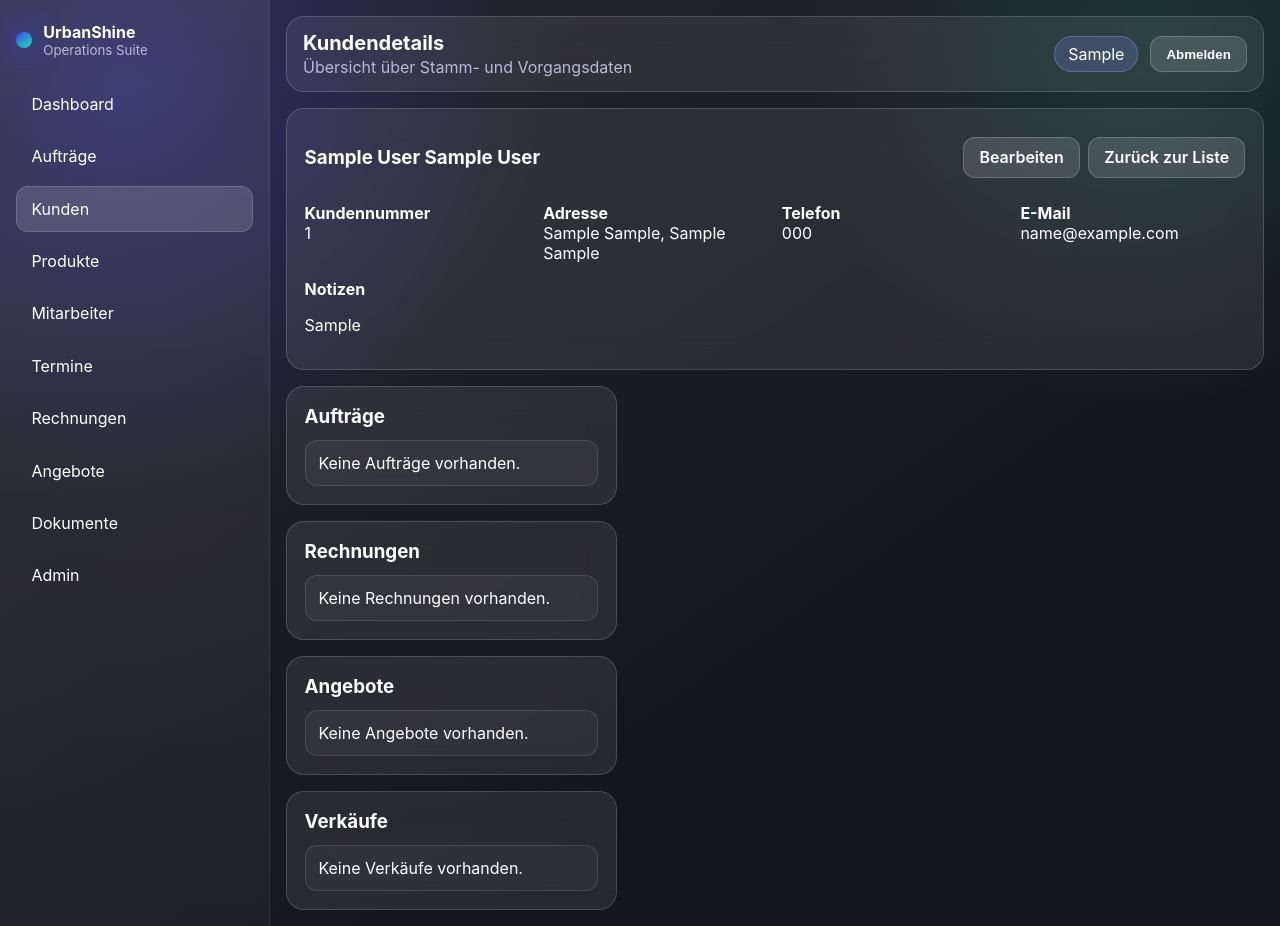
After one commit to uniquetesla/urbanshine_app, a Django app: page /kunden/1/ in a window 1280 px wide. The commit adds this page. Run offline with Django 5.2, Linux system fonts and the light colour scheme; a user stored in the database is signed in; tables that the repository leaves empty hold one stand-in row (values such as "Sample post").

Commit message:
Implementiere vollständiges Kundenmodul mit CRUD und Suche

```diff
--- /dev/null
+++ b/apps/customers/models.py
@@ -0,0 +1,36 @@
+from django.db import models
+from django.db.models import Max
+
+
+class Customer(models.Model):
+    kundennummer = models.PositiveIntegerField(
+        unique=True,
+        editable=False,
+        db_index=True,
+        verbose_name="Kundennummer",
+    )
+    vorname = models.CharField(max_length=120, verbose_name="Vorname")
+    nachname = models.CharField(max_length=120, verbose_name="Nachname")
+    strasse = models.CharField(max_length=255, verbose_name="Straße")
+    hausnummer = models.CharField(max_length=20, verbose_name="Hausnummer")
+    plz = models.CharField(max_length=10, verbose_name="PLZ")
+    ort = models.CharField(max_length=120, verbose_name="Ort")
+    telefon = models.CharField(max_length=50, blank=True, verbose_name="Telefon")
+    email = models.EmailField(blank=True, verbose_name="E-Mail")
+    notizen = models.TextField(blank=True, verbose_name="Notizen")
+    created_at = models.DateTimeField(auto_now_add=True)
+    updated_at = models.DateTimeField(auto_now=True)
+
+    class Meta:
+        ordering = ["nachname", "vorname"]
+        verbose_name = "Kunde"
+        verbose_name_plural = "Kunden"
+
+    def __str__(self):
+        return f"{self.kundennummer} · {self.vorname} {self.nachname}"
+
+    def save(self, *args, **kwargs):
+        if not self.kundennummer:
+            last_number = Customer.objects.aggregate(last=Max("kundennummer"))["last"] or 0
+            self.kundennummer = last_number + 1
+        super().save(*args, **kwargs)
--- /dev/null
+++ b/apps/customers/urls.py
@@ -0,0 +1,19 @@
+from django.urls import path
+
+from .views import (
+    CustomerCreateView,
+    CustomerDeleteView,
+    CustomerDetailView,
+    CustomerListView,
+    CustomerUpdateView,
+)
+
+app_name = "customers"
+
+urlpatterns = [
+    path("", CustomerListView.as_view(), name="customer_list"),
+    path("neu/", CustomerCreateView.as_view(), name="customer_create"),
+    path("<int:pk>/", CustomerDetailView.as_view(), name="customer_detail"),
+    path("<int:pk>/bearbeiten/", CustomerUpdateView.as_view(), name="customer_update"),
+    path("<int:pk>/loeschen/", CustomerDeleteView.as_view(), name="customer_delete"),
+]
--- /dev/null
+++ b/apps/customers/views.py
@@ -0,0 +1,79 @@
+from django.contrib import messages
+from django.contrib.auth.mixins import LoginRequiredMixin
+from django.db.models import Q
+from django.urls import reverse_lazy
+from django.views.generic import CreateView, DeleteView, DetailView, ListView, UpdateView
+
+from .forms import CustomerForm
+from .models import Customer
+
+
+class CustomerListView(LoginRequiredMixin, ListView):
+    model = Customer
+    template_name = "customers/customer_list.html"
+    context_object_name = "customers"
+
+    def get_queryset(self):
+        queryset = Customer.objects.order_by("kundennummer")
+        query = self.request.GET.get("q", "").strip()
+        if query:
+            queryset = queryset.filter(
+                Q(kundennummer__icontains=query)
+                | Q(vorname__icontains=query)
+                | Q(nachname__icontains=query)
+                | Q(ort__icontains=query)
+                | Q(email__icontains=query)
+                | Q(telefon__icontains=query)
+            )
+        return queryset
+
+    def get_context_data(self, **kwargs):
+        context = super().get_context_data(**kwargs)
+        context["query"] = self.request.GET.get("q", "").strip()
+        return context
+
+
+class CustomerCreateView(LoginRequiredMixin, CreateView):
+    model = Customer
+    form_class = CustomerForm
+    template_name = "customers/customer_form.html"
+    success_url = reverse_lazy("customers:customer_list")
+
+    def form_valid(self, form):
+        messages.success(self.request, "Kunde wurde erfolgreich angelegt.")
+        return super().form_valid(form)
+
+
+class CustomerUpdateView(LoginRequiredMixin, UpdateView):
+    model = Customer
+    form_class = CustomerForm
+    template_name = "customers/customer_form.html"
+    success_url = reverse_lazy("customers:customer_list")
+
+    def form_valid(self, form):
+        messages.success(self.request, "Kunde wurde erfolgreich bearbeitet.")
+        return super().form_valid(form)
+
+
+class CustomerDeleteView(LoginRequiredMixin, DeleteView):
+    model = Customer
+    template_name = "customers/customer_confirm_delete.html"
+    success_url = reverse_lazy("customers:customer_list")
+
+    def form_valid(self, form):
+        messages.success(self.request, "Kunde wurde erfolgreich gelöscht.")
+        return super().form_valid(form)
+
+
+class CustomerDetailView(LoginRequiredMixin, DetailView):
+    model = Customer
+    template_name = "customers/customer_detail.html"
+    context_object_name = "customer"
+
+    def get_context_data(self, **kwargs):
+        context = super().get_context_data(**kwargs)
+        context["auftraege"] = []
+        context["rechnungen"] = []
+        context["angebote"] = []
+        context["verkaeufe"] = []
+        return context
--- a/templates/base.html
+++ b/templates/base.html
@@ -22,7 +22,7 @@
         <nav class="sidebar-nav" aria-label="Hauptnavigation">
             <a href="{% url 'accounts:dashboard' %}" class="nav-link {% if request.resolver_match.url_name == 'dashboard' %}active{% endif %}">Dashboard</a>
             <a href="#" class="nav-link">Aufträge</a>
-            <a href="#" class="nav-link">Kunden</a>
+            <a href="{% url 'customers:customer_list' %}" class="nav-link {% if request.resolver_match.namespace == 'customers' %}active{% endif %}">Kunden</a>
             <a href="#" class="nav-link">Produkte</a>
             <a href="#" class="nav-link">Mitarbeiter</a>
             <a href="#" class="nav-link">Termine</a>
--- /dev/null
+++ b/templates/customers/customer_detail.html
@@ -0,0 +1,73 @@
+{% extends "base.html" %}
+{% block title %}Kundendetails | UrbanShine{% endblock %}
+{% block page_title %}Kundendetails{% endblock %}
+{% block page_subtitle %}Übersicht über Stamm- und Vorgangsdaten{% endblock %}
+{% block content %}
+<section class="glass-card panel full">
+    <div style="display:flex;justify-content:space-between;align-items:center;gap:.7rem;flex-wrap:wrap;">
+        <h3>{{ customer.vorname }} {{ customer.nachname }}</h3>
+        <div style="display:flex;gap:.5rem;">
+            <a href="{% url 'customers:customer_update' customer.pk %}" class="btn btn-secondary">Bearbeiten</a>
+            <a href="{% url 'customers:customer_list' %}" class="btn btn-secondary">Zurück zur Liste</a>
+        </div>
+    </div>
+
+    <div class="form-grid" style="margin-top:1rem;">
+        <div><strong>Kundennummer</strong><br>{{ customer.kundennummer }}</div>
+        <div><strong>Adresse</strong><br>{{ customer.strasse }} {{ customer.hausnummer }}, {{ customer.plz }} {{ customer.ort }}</div>
+        <div><strong>Telefon</strong><br>{{ customer.telefon|default:"-" }}</div>
+        <div><strong>E-Mail</strong><br>{{ customer.email|default:"-" }}</div>
+    </div>
+
+    <div style="margin-top:1rem;">
+        <strong>Notizen</strong>
+        <p>{{ customer.notizen|default:"Keine Notizen hinterlegt."|linebreaksbr }}</p>
+    </div>
+</section>
+
+<section class="dashboard-grid">
+    <article class="glass-card panel">
+        <div class="panel-heading"><h3>Aufträge</h3></div>
+        <ul class="activity-list">
+            {% for eintrag in auftraege %}
+                <li>{{ eintrag }}</li>
+            {% empty %}
+                <li>Keine Aufträge vorhanden.</li>
+            {% endfor %}
+        </ul>
+    </article>
+
+    <article class="glass-card panel">
+        <div class="panel-heading"><h3>Rechnungen</h3></div>
+        <ul class="activity-list">
+            {% for eintrag in rechnungen %}
+                <li>{{ eintrag }}</li>
+            {% empty %}
+                <li>Keine Rechnungen vorhanden.</li>
+            {% endfor %}
+        </ul>
+    </article>
+
+    <article class="glass-card panel">
+        <div class="panel-heading"><h3>Angebote</h3></div>
+        <ul class="activity-list">
+            {% for eintrag in angebote %}
+                <li>{{ eintrag }}</li>
+            {% empty %}
+                <li>Keine Angebote vorhanden.</li>
+            {% endfor %}
+        </ul>
+    </article>
+
+    <article class="glass-card panel">
+        <div class="panel-heading"><h3>Verkäufe</h3></div>
+        <ul class="activity-list">
+            {% for eintrag in verkaeufe %}
+                <li>{{ eintrag }}</li>
+            {% empty %}
+                <li>Keine Verkäufe vorhanden.</li>
+            {% endfor %}
+        </ul>
+    </article>
+</section>
+{% endblock %}
--- a/urbanshine/urls.py
+++ b/urbanshine/urls.py
@@ -16,5 +16,6 @@ urlpatterns = [
     path("", root_redirect, name="root"),
     path("admin/", admin.site.urls),
     path("accounts/", include("apps.accounts.urls")),
+    path("kunden/", include("apps.customers.urls")),
     path("health/", healthcheck, name="healthcheck"),
 ]
```
Also changed, not shown: apps/customers/admin.py (added, +10 -0 lines), apps/customers/forms.py (added, +22 -0 lines), templates/customers/customer_confirm_delete.html (added, +15 -0 lines), templates/customers/customer_form.html (added, +27 -0 lines), templates/customers/customer_list.html (added, +56 -0 lines), apps/customers/migrations/0001_initial.py (added).
